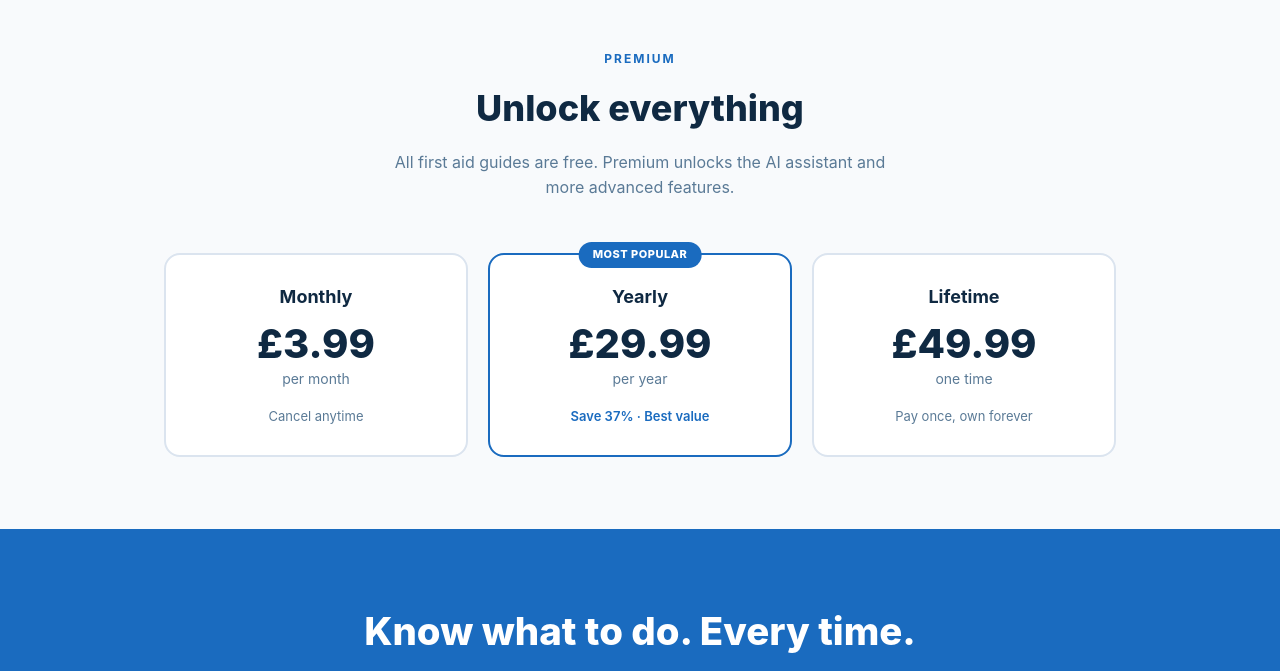
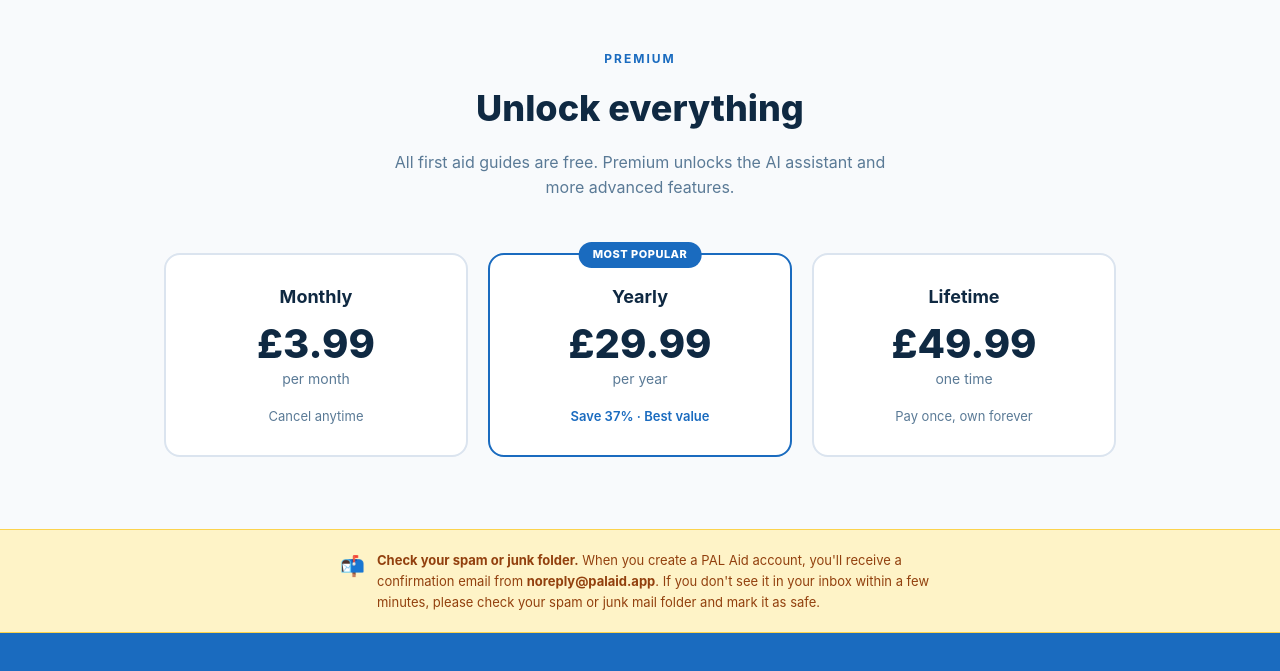
Before and after one commit to seore/aidly, a website: page index.html in a window 1280 px wide. Shown: the part 2000-2671 px from the top of the page. Drawn offline with Linux system fonts and the light colour scheme.

Commit message:
Updates to index.html

```diff
--- a/index.html
+++ b/index.html
@@ -327,7 +327,7 @@
     <svg width="20" height="20" viewBox="0 0 24 24" fill="currentColor"><path d="M18.71 19.5c-.83 1.24-1.71 2.45-3.05 2.47-1.34.03-1.77-.79-3.29-.79-1.53 0-2 .77-3.27.82-1.31.05-2.3-1.32-3.14-2.53C4.25 17 2.94 12.45 4.7 9.39c.87-1.52 2.43-2.48 4.12-2.51 1.28-.02 2.5.87 3.29.87.78 0 2.26-1.07 3.8-.91.65.03 2.47.26 3.64 1.98-.09.06-2.17 1.28-2.15 3.81.03 3.02 2.65 4.03 2.68 4.04-.03.07-.42 1.44-1.38 2.83M13 3.5c.73-.83 1.94-1.46 2.94-1.5.13 1.17-.34 2.35-1.04 3.19-.69.85-1.83 1.51-2.95 1.42-.15-1.15.41-2.35 1.05-3.11z"/></svg>
     Download on the App Store
   </a>
-  <div class="hero-sub">Free to download · iOS 13+ </div>
+  <div class="hero-sub">Free to download · iOS 13+ · Check spam folder for confirmation emails</div>
 </div>
 
 <!-- features -->
@@ -425,6 +425,16 @@
   </div>
 </div>
 
+<!-- email notice -->
+<div style="background: #FEF3C7; border-top: 1px solid #FCD34D; border-bottom: 1px solid #FCD34D; padding: 20px 24px; text-align: center;">
+  <div style="max-width: 600px; margin: 0 auto; display: flex; align-items: flex-start; gap: 12px; justify-content: center;">
+    <span style="font-size: 20px; flex-shrink: 0;">📬</span>
+    <p style="font-size: 13px; color: #92400E; line-height: 1.6; text-align: left;">
+      <strong>Check your spam or junk folder.</strong> When you create a PAL Aid account, you'll receive a confirmation email from <strong>noreply@palaid.app</strong>. If you don't see it in your inbox within a few minutes, please check your spam or junk mail folder and mark it as safe.
+    </p>
+  </div>
+</div>
+
 <!-- cta -->
 <div class="cta-banner">
   <h2>Know what to do. Every time.</h2>
```
